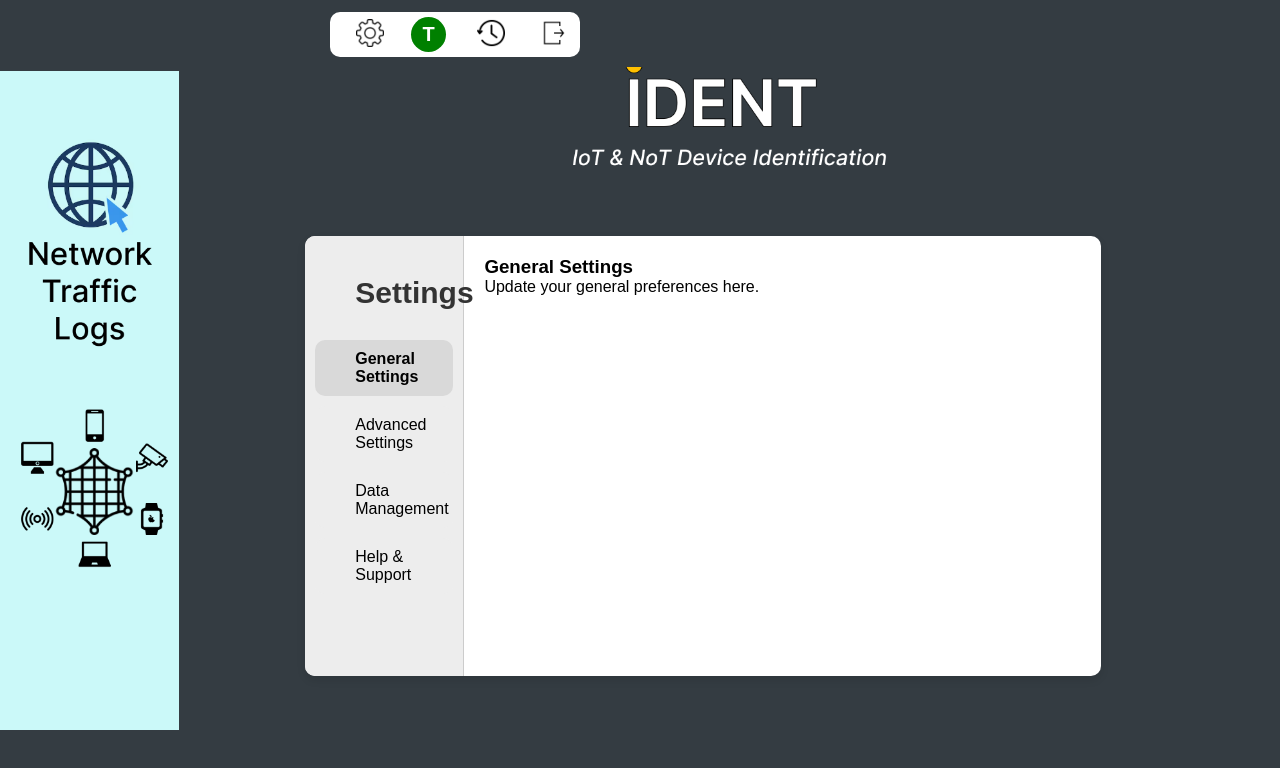
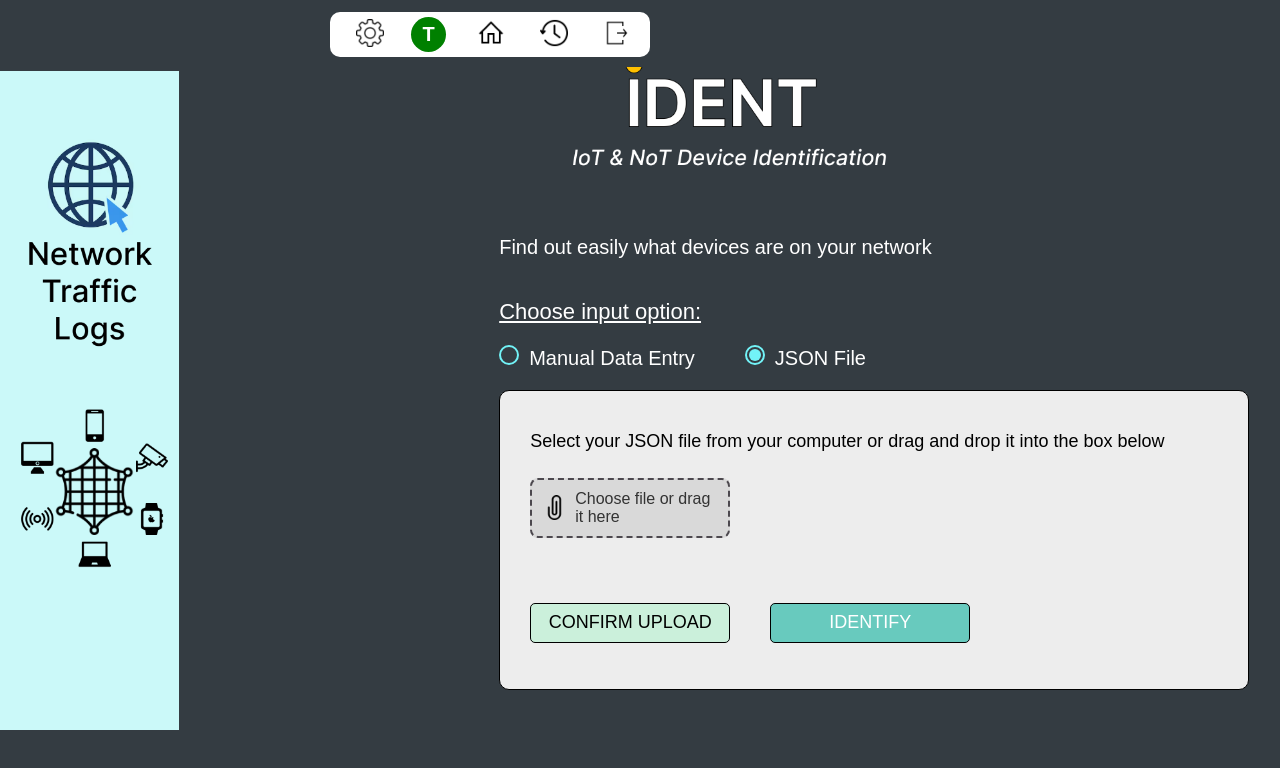
Before and after one commit to TalFlint1/iot-not-identification, a React (Create React App) app: page / in a window 1280 px wide. Shown: the top 768 px of the page. Built offline with nearby package versions, Linux system fonts and the light colour scheme.

Commit message:
activated history and settings buttons and added home button

```diff
--- a/package.json
+++ b/package.json
@@ -6,6 +6,7 @@
     "cra-template": "1.2.0",
     "react": "^19.0.0",
     "react-dom": "^19.0.0",
+    "react-router-dom": "^7.2.0",
     "react-scripts": "5.0.1"
   },
   "scripts": {
--- a/src/App.js
+++ b/src/App.js
@@ -5,9 +5,21 @@ import LoginScreen from "./components/LoginScreen";
 import RegisterScreen from "./components/RegisterScreen";
 import ResultScreen from "./components/ResultScreen";
 import HistoryScreen from "./components/HistoryScreen";
+import { BrowserRouter, Routes, Route } from "react-router-dom";
 
 function App() {
-  return <SettingsScreen />;
+  return (
+    <BrowserRouter>
+      <Routes>
+        <Route path="/" element={<InputScreen />} /> {/* Default Screen */}
+        <Route path="/settings" element={<SettingsScreen />} />
+        <Route path="/login" element={<LoginScreen />} />
+        <Route path="/register" element={<RegisterScreen />} />
+        <Route path="/result" element={<ResultScreen />} />
+        <Route path="/history" element={<HistoryScreen />} />
+      </Routes>
+    </BrowserRouter>
+  );
 }
 
 export default App;
--- a/src/components/UpperBar.js
+++ b/src/components/UpperBar.js
@@ -1,15 +1,24 @@
 import React from "react";
-//import { useHistory } from "react-router-dom"; // for routing to the history page
+import { useNavigate } from "react-router-dom";
 import settingsIcon from "../Icons/settings.png"; // Replace with your settings icon path
 import historyIcon from "../Icons/history.png"; // Replace with your history icon path
 import logoutIcon from "../Icons/logout.png"; // Replace with your logout icon path
+import homepageIcon from "../Icons/homepage.png";
 
 const UpperBar = ({ username }) => {
-  //const history = useHistory(); // For navigation
+  const navigate = useNavigate();
 
-  // const handleHistoryClick = () => {
-  //   history.push("/history"); // Change to the actual route for the history page
-  // };
+  const handleHomeClick = () => {
+    navigate("/");
+  };
+
+  const handleHistoryClick = () => {
+    navigate("/history");
+  };
+
+  const handleSettingsClick = () => {
+    navigate("/settings"); // Navigate to the settings page
+  };
 
   const handleLogoutClick = () => {
     // Add logout functionality here (e.g., clearing tokens or redirecting)
@@ -40,13 +49,13 @@ const UpperBar = ({ username }) => {
           backgroundColor: "white",
           borderRadius: "10px", // Rounded corners
           padding: "5px 15px",  // Padding inside the box
-          width: "250px", // Adjust width as needed
+          width: "320px", // Adjust width as needed
           height: "45px",
           gap: "17px",
         }}
       >
         {/* Settings Icon */}
-        <button style={iconButtonStyle}>
+        <button onClick={handleSettingsClick} style={iconButtonStyle}>
           <img src={settingsIcon} alt="Settings" style={iconStyle} />
         </button>
 
@@ -79,9 +88,13 @@ const UpperBar = ({ username }) => {
             </span>
         </button>
 
+        {/* Home Icon */}
+        <button onClick={handleHomeClick} style={iconButtonStyle}>
+          <img src={homepageIcon} alt="Home" style={iconStyle} />
+        </button>
 
         {/* History Icon (with fake click) */}
-        <button onClick={() => {}} style={iconButtonStyle}>
+        <button onClick={handleHistoryClick} style={iconButtonStyle}>
           <img src={historyIcon} alt="History" style={iconStyle} />
         </button>
 
```
Also changed, not shown: src/Icons/homepage.png (added), 1 other file (tests, documents, lock files or other folders).
